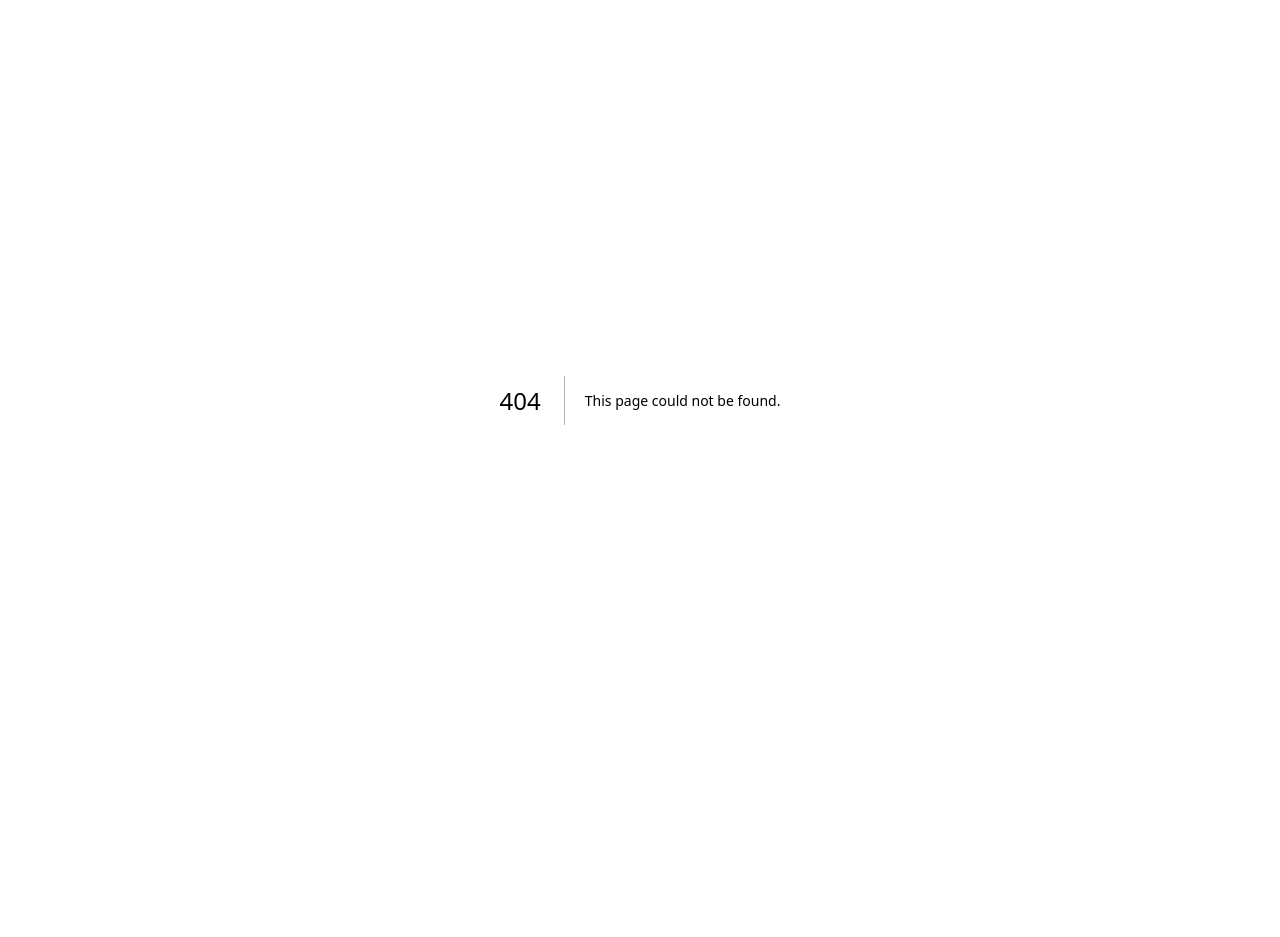
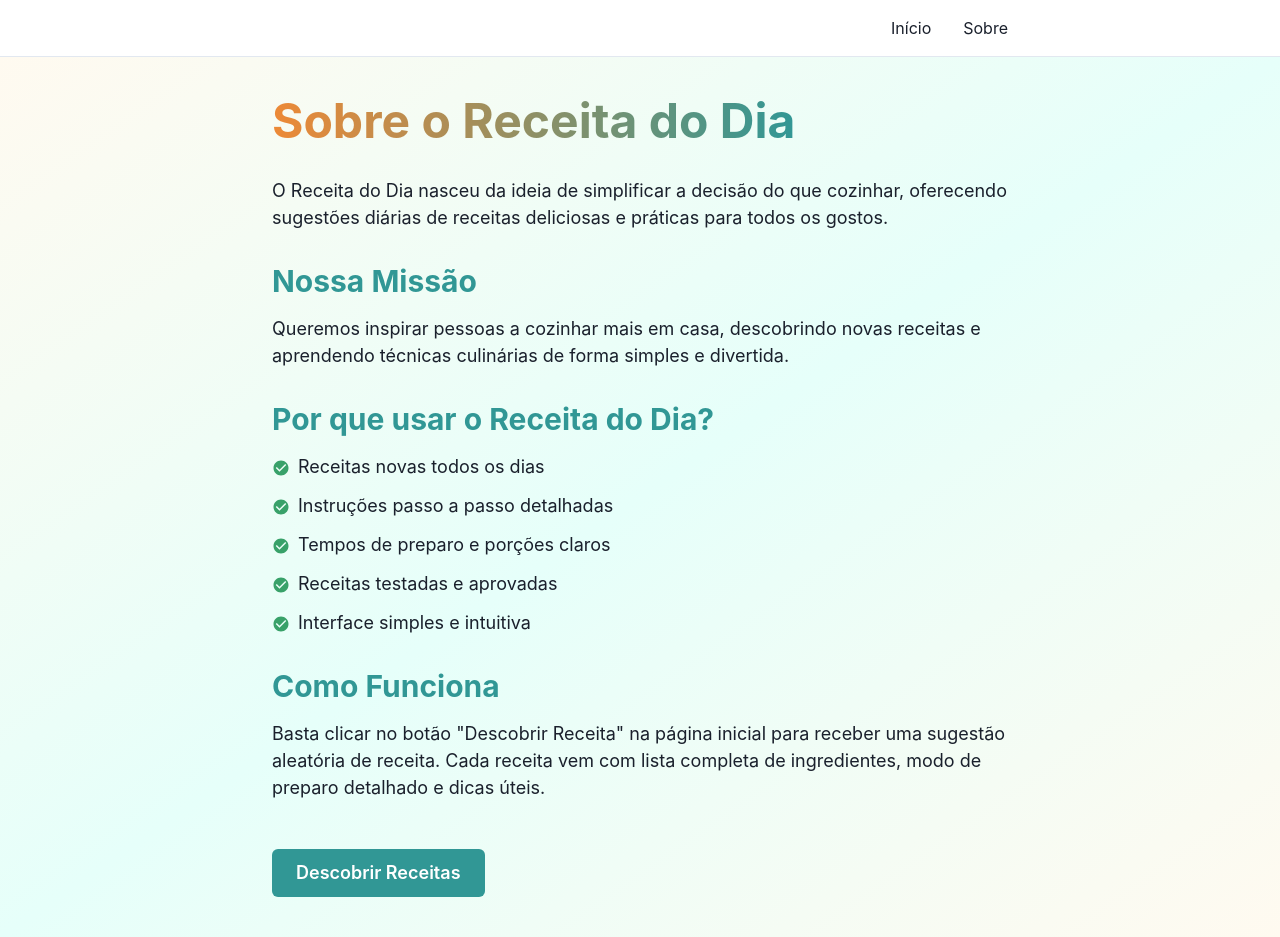
Before and after one commit to purfazz/receitas-do-dia, a Next.js app: page /sobre in a window 1280 px wide. Before the commit this address had no page. Before the commit the page ends 800 px from the top, so only its background shows below. Built offline with nearby package versions, Linux system fonts and the light colour scheme.

Commit message:
feat: Adiciona react-icons e corrige erro de hidratação

```diff
--- /dev/null
+++ b/components/Navbar.js
@@ -0,0 +1,52 @@
+import { Box, Container, Stack, useColorModeValue } from '@chakra-ui/react'
+import NextLink from 'next/link'
+
+export default function Navbar() {
+  return (
+    <Box
+      bg={useColorModeValue('white', 'gray.800')}
+      borderBottom={1}
+      borderStyle={'solid'}
+      borderColor={useColorModeValue('gray.200', 'gray.700')}
+      position="sticky"
+      top={0}
+      zIndex={10}
+    >
+      <Container maxW="container.md">
+        <Stack
+          direction={'row'}
+          spacing={8}
+          py={4}
+          justify={'flex-end'}
+          align={'center'}
+        >
+          <NextLink href="/" passHref legacyBehavior>
+            <Box
+              as="a"
+              cursor="pointer"
+              _hover={{
+                textDecoration: 'none',
+                color: 'teal.500',
+              }}
+            >
+              Início
+            </Box>
+          </NextLink>
+
+          <NextLink href="/sobre" passHref legacyBehavior>
+            <Box
+              as="a"
+              cursor="pointer"
+              _hover={{
+                textDecoration: 'none',
+                color: 'teal.500',
+              }}
+            >
+              Sobre
+            </Box>
+          </NextLink>
+        </Stack>
+      </Container>
+    </Box>
+  )
+}
--- a/package.json
+++ b/package.json
@@ -16,6 +16,7 @@
     "framer-motion": "^11.0.3",
     "next": "14.1.0",
     "react": "^18.2.0",
-    "react-dom": "^18.2.0"
+    "react-dom": "^18.2.0",
+    "react-icons": "^5.4.0"
   }
 }
--- a/pages/_app.js
+++ b/pages/_app.js
@@ -1,9 +1,11 @@
 import { ChakraProvider } from '@chakra-ui/react'
 import { Analytics } from '@vercel/analytics/react'
+import Navbar from '../components/Navbar'
 
 export default function App({ Component, pageProps }) {
   return (
     <ChakraProvider>
+      <Navbar />
       <Component {...pageProps} />
       <Analytics />
     </ChakraProvider>
--- /dev/null
+++ b/pages/sobre.js
@@ -0,0 +1,103 @@
+import Head from 'next/head'
+import { Box, Container, Heading, Text, VStack, List, ListItem, ListIcon, Button, useColorModeValue } from '@chakra-ui/react'
+import { MdCheckCircle } from 'react-icons/md'
+import Link from 'next/link'
+
+export default function Sobre() {
+  return (
+    <>
+      <Head>
+        <title>Sobre - Receita do Dia</title>
+        <meta name="description" content="Conheça mais sobre o Receita do Dia, seu assistente culinário diário com receitas deliciosas e fáceis de fazer." />
+      </Head>
+
+      <Box
+        bgGradient="linear(to-br, orange.50, teal.50, orange.50)"
+        minH="100vh"
+        py={10}
+      >
+        <Container maxW="container.md">
+          <VStack spacing={8} align="start">
+            <Heading
+              as="h1"
+              size="2xl"
+              bgGradient="linear(to-r, orange.400, teal.500)"
+              bgClip="text"
+            >
+              Sobre o Receita do Dia
+            </Heading>
+
+            <Text fontSize="lg">
+              O Receita do Dia nasceu da ideia de simplificar a decisão do que cozinhar,
+              oferecendo sugestões diárias de receitas deliciosas e práticas para todos os gostos.
+            </Text>
+
+            <Box>
+              <Heading as="h2" size="lg" mb={4} color="teal.500">
+                Nossa Missão
+              </Heading>
+              <Text fontSize="lg">
+                Queremos inspirar pessoas a cozinhar mais em casa, descobrindo novas receitas
+                e aprendendo técnicas culinárias de forma simples e divertida.
+              </Text>
+            </Box>
+
+            <Box>
+              <Heading as="h2" size="lg" mb={4} color="teal.500">
+                Por que usar o Receita do Dia?
+              </Heading>
+              <List spacing={3}>
+                <ListItem fontSize="lg">
+                  <ListIcon as={MdCheckCircle} color="green.500" />
+                  Receitas novas todos os dias
+                </ListItem>
+                <ListItem fontSize="lg">
+                  <ListIcon as={MdCheckCircle} color="green.500" />
+                  Instruções passo a passo detalhadas
+                </ListItem>
+                <ListItem fontSize="lg">
+                  <ListIcon as={MdCheckCircle} color="green.500" />
+                  Tempos de preparo e porções claros
+                </ListItem>
+                <ListItem fontSize="lg">
+                  <ListIcon as={MdCheckCircle} color="green.500" />
+                  Receitas testadas e aprovadas
+                </ListItem>
+                <ListItem fontSize="lg">
+                  <ListIcon as={MdCheckCircle} color="green.500" />
+                  Interface simples e intuitiva
+                </ListItem>
+              </List>
+            </Box>
+
+            <Box>
+              <Heading as="h2" size="lg" mb={4} color="teal.500">
+                Como Funciona
+              </Heading>
+              <Text fontSize="lg">
+                Basta clicar no botão "Descobrir Receita" na página inicial para receber
+                uma sugestão aleatória de receita. Cada receita vem com lista completa de
+                ingredientes, modo de preparo detalhado e dicas úteis.
+              </Text>
+            </Box>
+
+            <Link href="/" passHref>
+              <Button
+                as="a"
+                colorScheme="teal"
+                size="lg"
+                mt={4}
+                _hover={{
+                  transform: 'translateY(-2px)',
+                  boxShadow: 'lg',
+                }}
+              >
+                Descobrir Receitas
+              </Button>
+            </Link>
+          </VStack>
+        </Container>
+      </Box>
+    </>
+  )
+}
```
Also changed, not shown: components/CTASection.js (added, +51 -0 lines), pages/index.js (+74 -0 lines), 1 other file (tests, documents, lock files or other folders).
